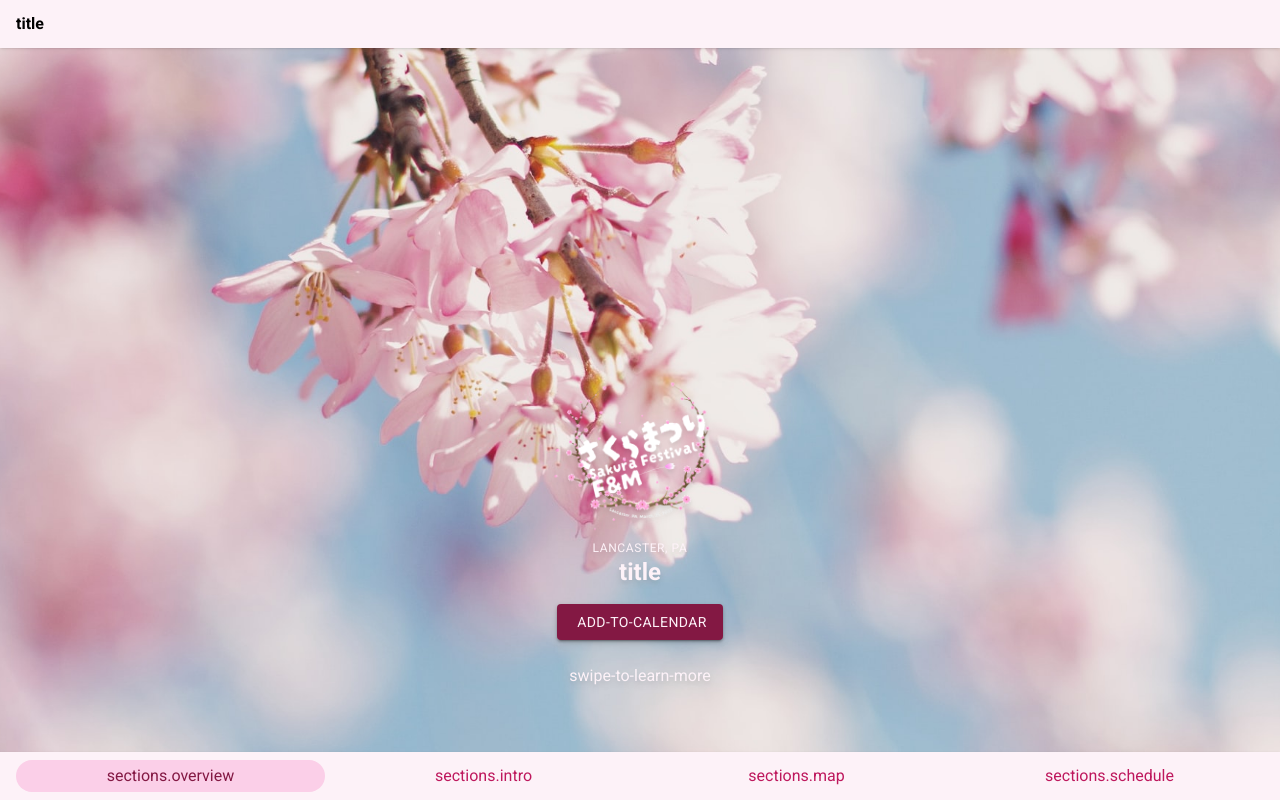
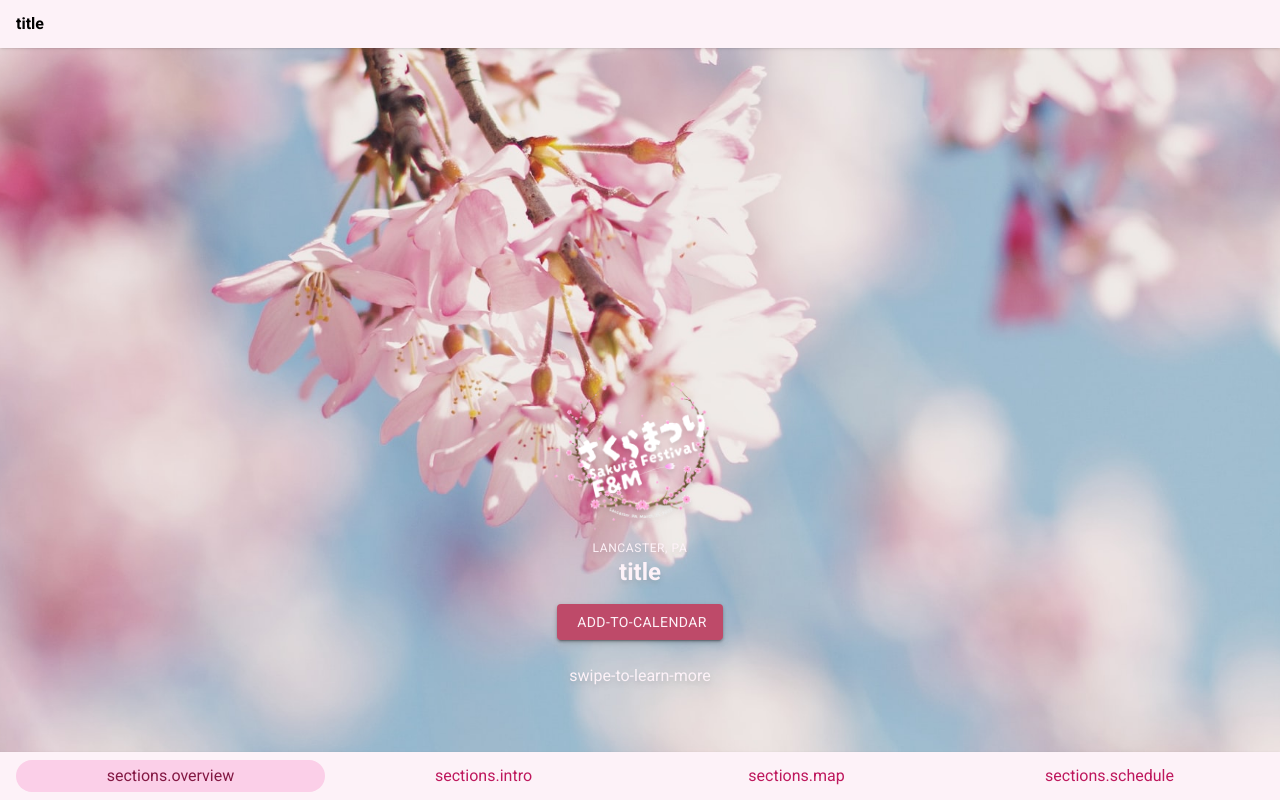
Before and after one commit to GalvinGao/sakura-matsuri, a React (Vite) app: page / in a window 1280 px wide. Built offline with nearby package versions, Linux system fonts and the light colour scheme; the HTML template or start-up script is replaced by a standard one.

Commit message:
feat: change color

```diff
--- a/src/components/sections/SectionHero.tsx
+++ b/src/components/sections/SectionHero.tsx
@@ -21,7 +21,7 @@ export function SectionHero() {
 
       <Button
         href="/event.ics"
-        className="mb-6 bg-pink-900 text-primary"
+        className="mb-6 bg-[#be4a69] text-primary"
         variant="contained"
         color="inherit"
         startIcon={<Icon icon={mdiCalendar} />}
```
